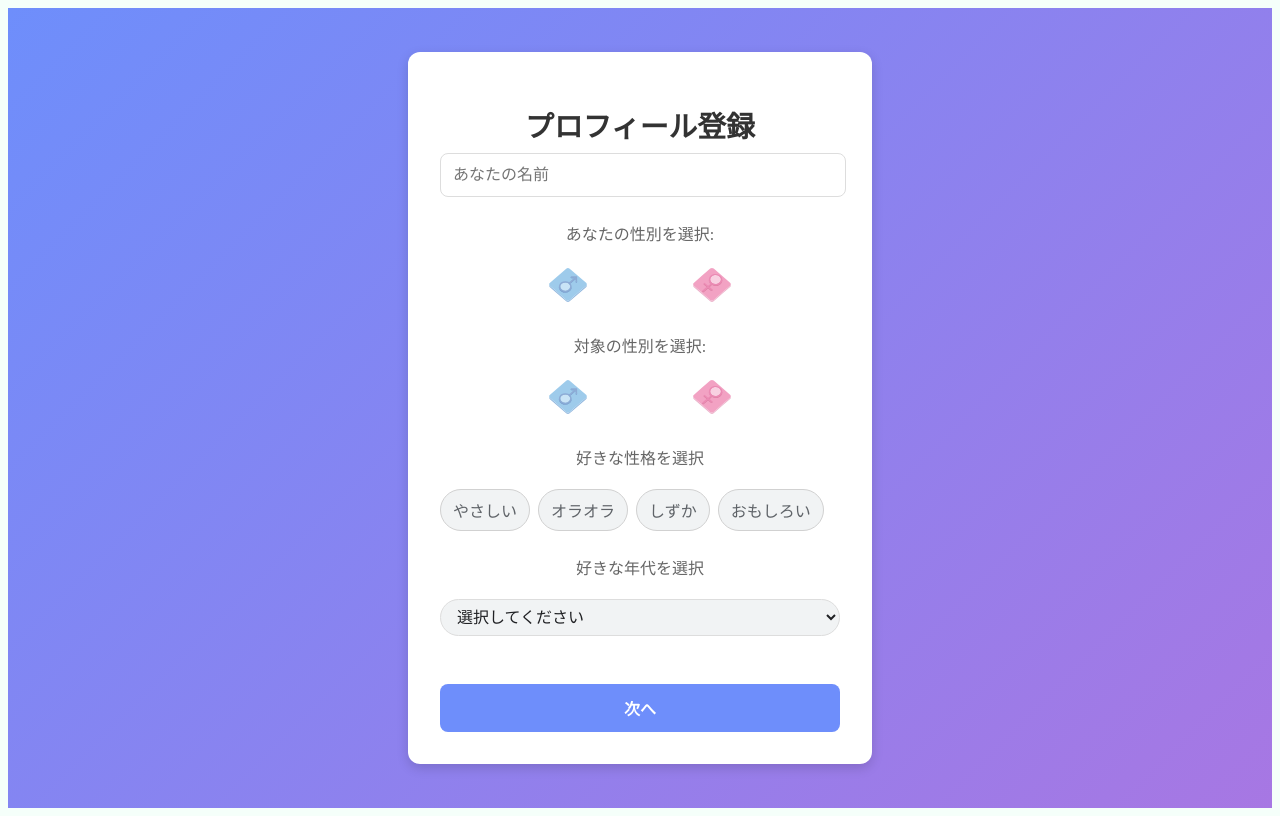
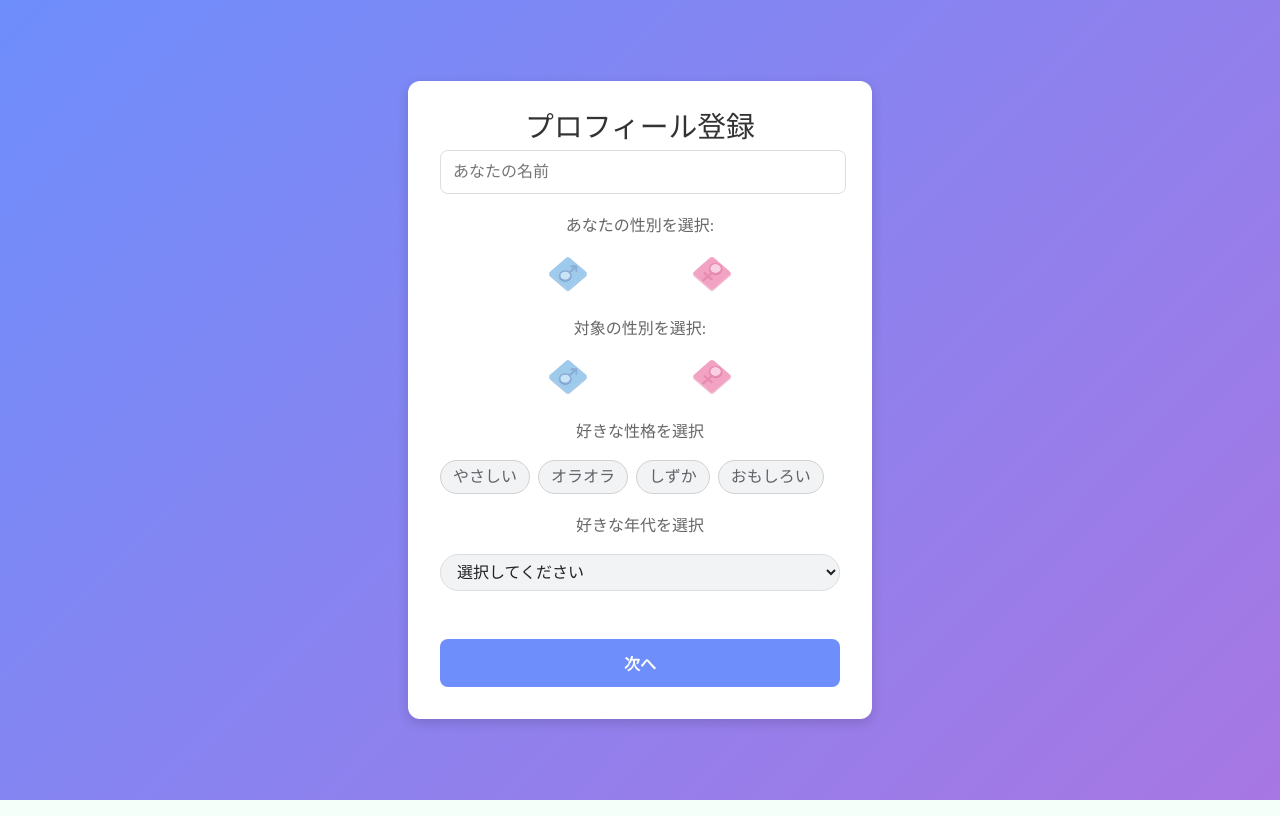
Before and after one commit to shunnagahara/WhisperMe, a React (Create React App) app: page /profile in a window 1280 px wide. Built offline with nearby package versions, Linux system fonts and the light colour scheme.

Commit message:
reset.cssの導入

```diff
--- /dev/null
+++ b/src/css/reset.css
@@ -0,0 +1,54 @@
+/* http://meyerweb.com/eric/tools/css/reset/
+   v2.0 | 20110126
+   License: none (public domain)
+*/
+
+html, body, div, span, applet, object, iframe,
+h1, h2, h3, h4, h5, h6, p, blockquote, pre,
+a, abbr, acronym, address, big, cite, code,
+del, dfn, em, img, ins, kbd, q, s, samp,
+small, strike, strong, sub, sup, tt, var,
+b, u, i, center,
+dl, dt, dd, ol, ul, li,
+fieldset, form, label, legend,
+table, caption, tbody, tfoot, thead, tr, th, td,
+article, aside, canvas, details, embed,
+figure, figcaption, footer, header, hgroup,
+menu, nav, output, ruby, section, summary,
+time, mark, audio, video {
+  margin: 0;
+  padding: 0;
+  border: 0;
+  font-size: 100%;
+  font: inherit;
+  vertical-align: baseline;
+}
+
+/* HTML5 display-role reset for older browsers */
+article, aside, details, figcaption, figure,
+footer, header, hgroup, menu, nav, section {
+  display: block;
+}
+
+body {
+  line-height: 1;
+}
+
+ol, ul {
+  list-style: none;
+}
+
+blockquote, q {
+  quotes: none;
+}
+
+blockquote:before, blockquote:after,
+q:before, q:after {
+  content: '';
+  content: none;
+}
+
+table {
+  border-collapse: collapse;
+  border-spacing: 0;
+}
--- a/src/index.tsx
+++ b/src/index.tsx
@@ -2,6 +2,7 @@
 import ReactDOM from 'react-dom/client';
 import { BrowserRouter } from 'react-router-dom';
 import App from './App';
+import './css/reset.css'
 
 const root = ReactDOM.createRoot(
   document.getElementById('root') as HTMLElement
```
